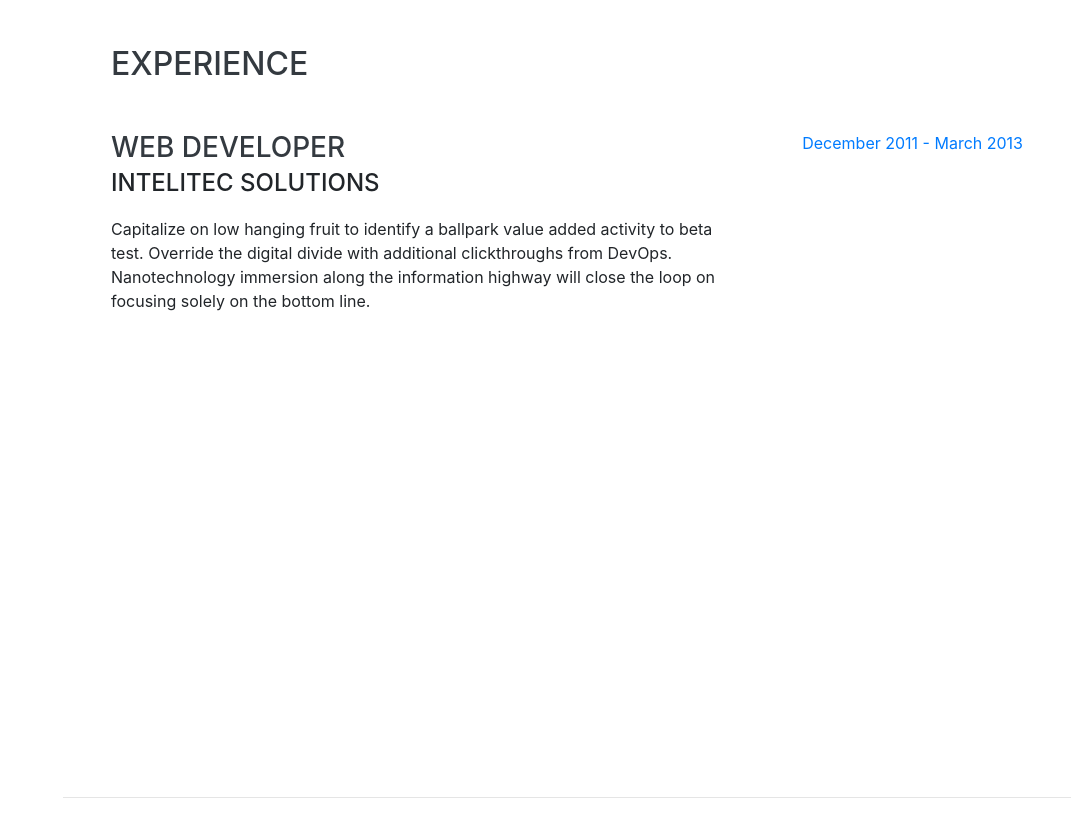
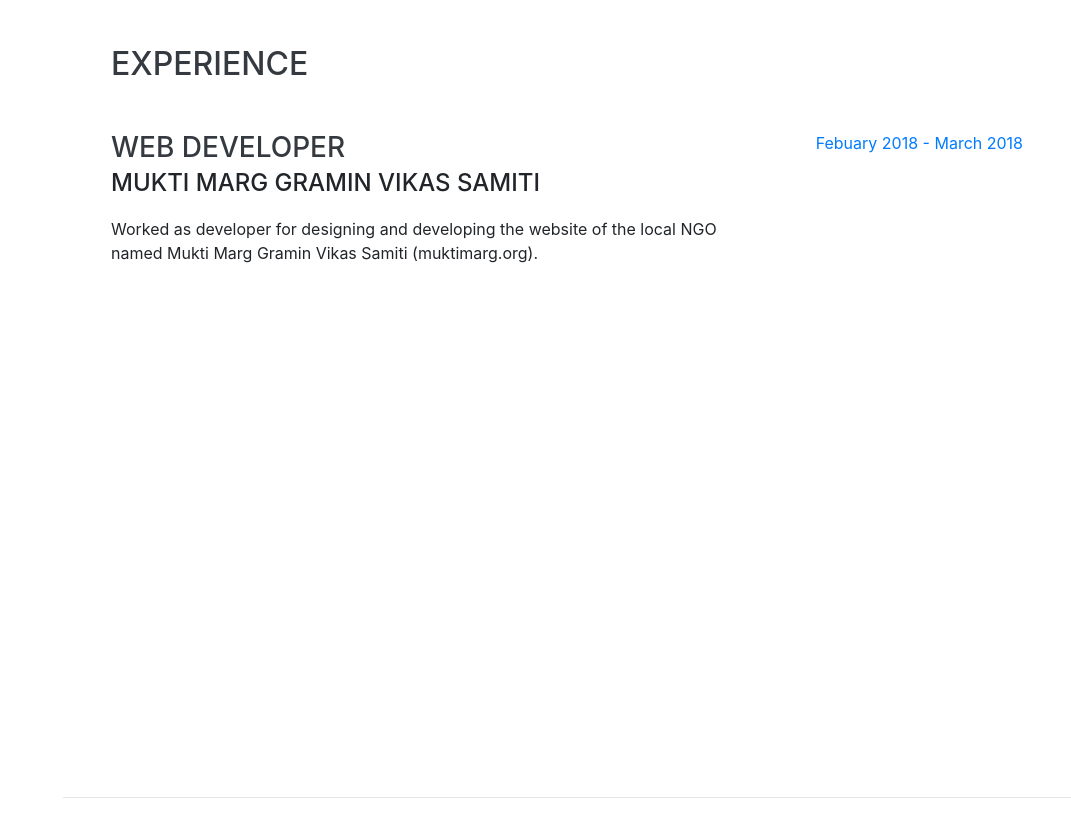
Before and after one commit to aditya-verma/aditya-verma.github.io, a website with bundled scripts: page index.html in a window 1280 px wide. Shown: the part 804-1641 px from the top of the page, without its empty margins (209-1280 px from the left). Built offline with nearby package versions, Linux system fonts and the light colour scheme; a web font is replaced by a local one.

Commit message:
Update index.html

```diff
--- a/index.html
+++ b/index.html
@@ -93,11 +93,11 @@
         <div class="resume-item d-flex flex-column flex-md-row justify-content-between mb-5">
           <div class="resume-content">
             <h3 class="mb-0">Web Developer</h3>
-            <div class="subheading mb-3">Intelitec Solutions</div>
-            <p>Capitalize on low hanging fruit to identify a ballpark value added activity to beta test. Override the digital divide with additional clickthroughs from DevOps. Nanotechnology immersion along the information highway will close the loop on focusing solely on the bottom line.</p>
+            <div class="subheading mb-3">Mukti Marg Gramin Vikas Samiti</div>
+            <p>Worked as developer for designing and developing the website of the local NGO named Mukti Marg Gramin Vikas Samiti (muktimarg.org).</p>
           </div>
           <div class="resume-date text-md-right">
-            <span class="text-primary">December 2011 - March 2013</span>
+            <span class="text-primary">Febuary 2018 - March 2018</span>
           </div>
         </div>
 
```
